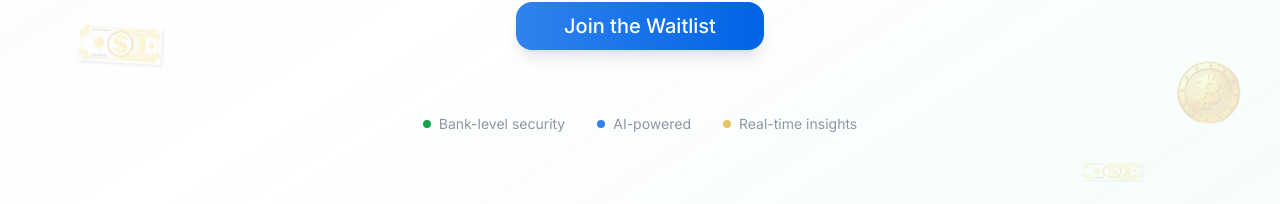
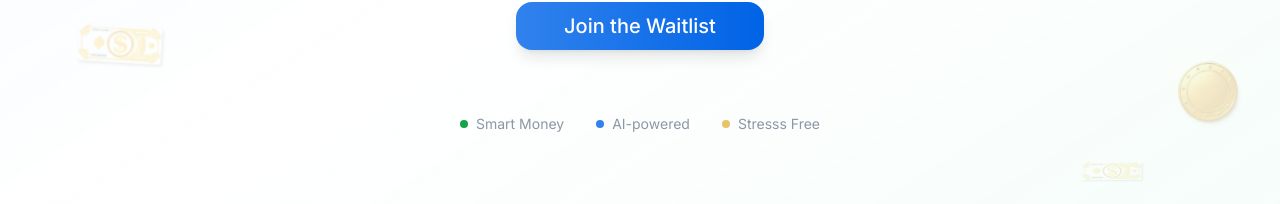
Before and after one commit to frugloo/frugloo-landing-page, a React (Vite) app: page / in a window 1280 px wide. Shown: the part 520-724 px from the top of the page. Built offline with nearby package versions, Linux system fonts and the light colour scheme; the HTML template or start-up script is replaced by a standard one.

Commit message:
updated hero section &  change the gold coin

```diff
--- a/src/components/HeroSection.tsx
+++ b/src/components/HeroSection.tsx
@@ -95,7 +95,7 @@ const HeroSection = () => {
           <div className="mt-16 flex justify-center items-center space-x-8 text-foreground-muted animate-slide-up" style={{ animationDelay: '0.9s' }}>
             <div className="flex items-center space-x-2">
               <div className="w-2 h-2 bg-success rounded-full"></div>
-              <span className="text-sm">Bank-level security</span>
+              <span className="text-sm">Smart Money</span>
             </div>
             <div className="flex items-center space-x-2">
               <div className="w-2 h-2 bg-primary rounded-full"></div>
@@ -103,7 +103,7 @@ const HeroSection = () => {
             </div>
             <div className="flex items-center space-x-2">
               <div className="w-2 h-2 bg-accent rounded-full"></div>
-              <span className="text-sm">Real-time insights</span>
+              <span className="text-sm">Stresss Free</span>
             </div>
           </div>
         </div>
```
Also changed, not shown: src/assets/gold-coin.png.
